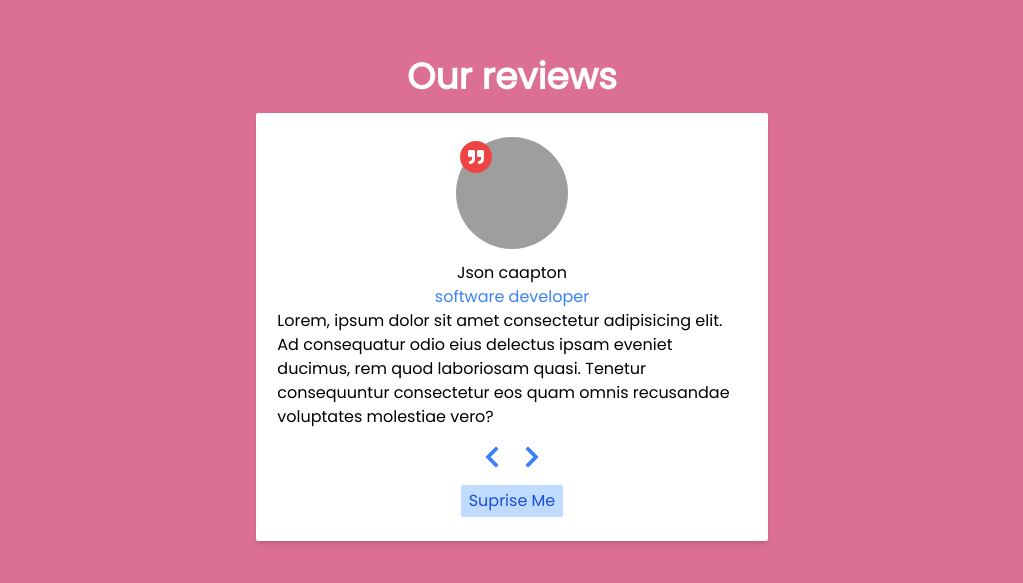
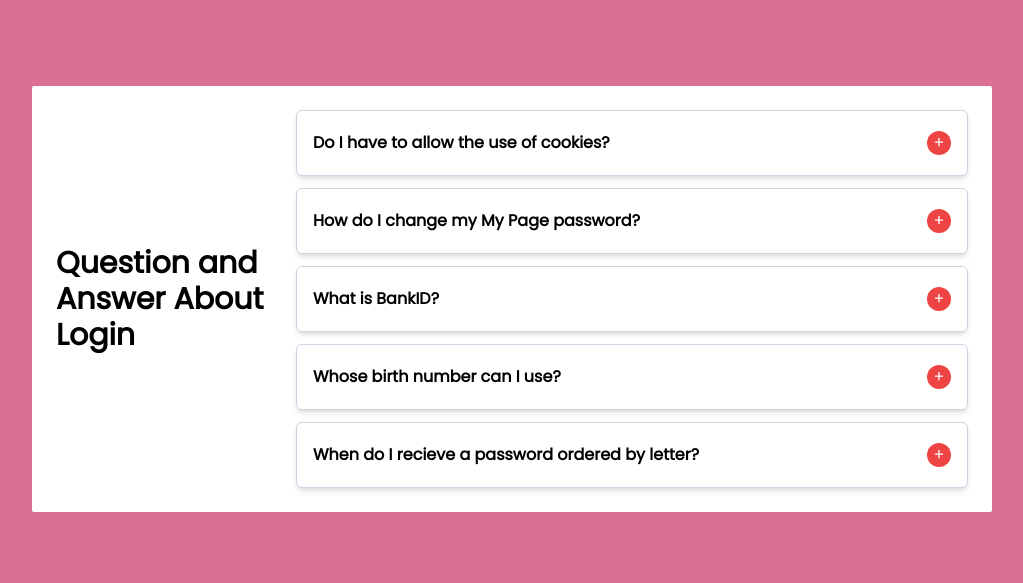
Before and after one commit to esc-saurav/1in15apps, a React (Create React App) app: page / in a window 1280 px wide. Shown: the part 101-684 px from the top of the page, without its empty margins (128-1151 px from the left). Built offline with nearby package versions, Linux system fonts and the light colour scheme; grey boxes are pictures that could not be loaded.

Commit message:
QNA added

```diff
--- a/src/App.js
+++ b/src/App.js
@@ -1,13 +1,15 @@
 import Birthday from "./components/birthdayReminder/Birthday";
 import Tours from "./components/tours/Tours";
 import Review from "./components/reviewsinfo/Review";
+import Qna from "./components/question&answer/Qna";
 
 function App() {
   return (
     <>
       {/* <Birthday /> */}
       {/* <Tours/> */}
-      <Review />
+      {/* <Review /> */}
+      <Qna/>
     </>
   );
 }
--- /dev/null
+++ b/src/components/question&answer/Data.js
@@ -0,0 +1,33 @@
+const questions = [
+    {
+      id: 1,
+      title: 'Do I have to allow the use of cookies?',
+      info:
+        'Unicorn vinyl poutine brooklyn, next level direct trade iceland. Shaman copper mug church-key coloring book, whatever poutine normcore fixie cred kickstarter post-ironic street art.',
+    },
+    {
+      id: 2,
+      title: 'How do I change my My Page password?',
+      info:
+        'Coloring book forage photo booth gentrify lumbersexual. Migas chillwave poutine synth shoreditch, enamel pin thundercats fashion axe roof party polaroid chartreuse.',
+    },
+    {
+      id: 3,
+      title: 'What is BankID?',
+      info:
+        'Enamel pin fam sustainable woke whatever venmo. Authentic asymmetrical put a bird on it, lumbersexual activated charcoal kinfolk banjo cred pickled sartorial.',
+    },
+    {
+      id: 4,
+      title: 'Whose birth number can I use?',
+      info:
+        'Edison bulb direct trade gentrify beard lo-fi seitan sustainable roof party franzen occupy squid. Knausgaard cronut succulents, scenester readymade shabby chic lyft. Copper mug meh vegan gentrify.',
+    },
+    {
+      id: 5,
+      title: 'When do I recieve a password ordered by letter?',
+      info:
+        'Locavore franzen fashion axe live-edge neutra irony synth af tilde shabby chic man braid chillwave waistcoat copper mug messenger bag. Banjo snackwave blog, microdosing thundercats migas vaporware viral lo-fi seitan ',
+    },
+  ]
+  export default questions
--- /dev/null
+++ b/src/components/question&answer/Qna.jsx
@@ -0,0 +1,25 @@
+import React, { useState } from "react";
+import questions from "./Data";
+import Question from "./Question";
+
+const Qna = () => {
+  const [data, setData] = useState(questions);
+return (
+    <>
+      <div className=" h-screen color flex  items-center justify-center">
+        <div className="bg-white text-black rounded-sm items-center flex w-3/4  gap-4 p-6">
+          <h1 className="text-3xl font-bold w-1/3 ">
+            Question and Answer About Login
+          </h1>
+          <div className="flex flex-col gap-3 w-full">
+            {data.map((item) => {
+              return <Question {...item} key={item.id} />;
+            })}
+          </div>
+        </div>
+      </div>
+    </>
+  );
+};
+
+export default Qna;
--- /dev/null
+++ b/src/components/question&answer/Question.jsx
@@ -0,0 +1,26 @@
+import React, { useState } from "react";
+
+const Question = ({ id, title, info }) => {
+  const [openAns, setOpenAns] = useState(false);
+  return (
+    <>
+      <div
+        key={id}
+        className="shadow-md border rounded-md border-slate-300 flex gap-3 flex-col px-4 py-5"
+      >
+        <div className="flex justify-between items-center ">
+          <p className="font-bold">{title}</p>
+          <button
+            onClick={() => setOpenAns(!openAns)}
+            className="bg-red-500 text-white w-6 h-6 rounded-full "
+          >
+            +
+          </button>
+        </div>
+        {openAns && <p className="text-sm">{info}</p>}
+      </div>
+    </>
+  );
+};
+
+export default Question;
```
